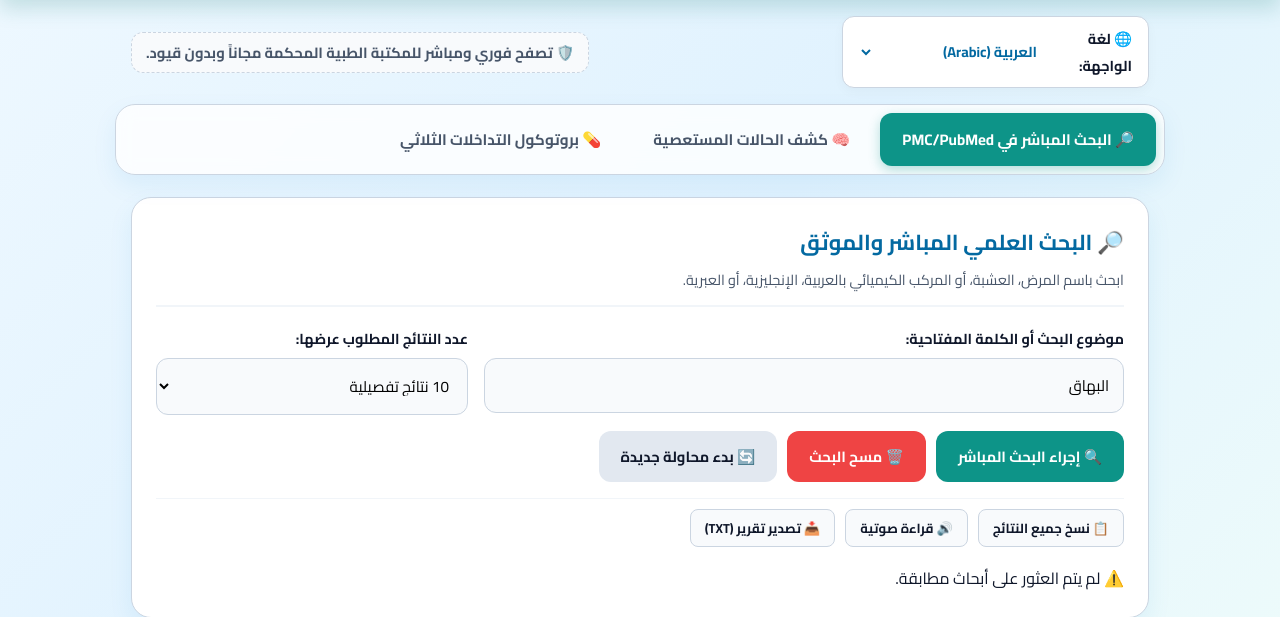
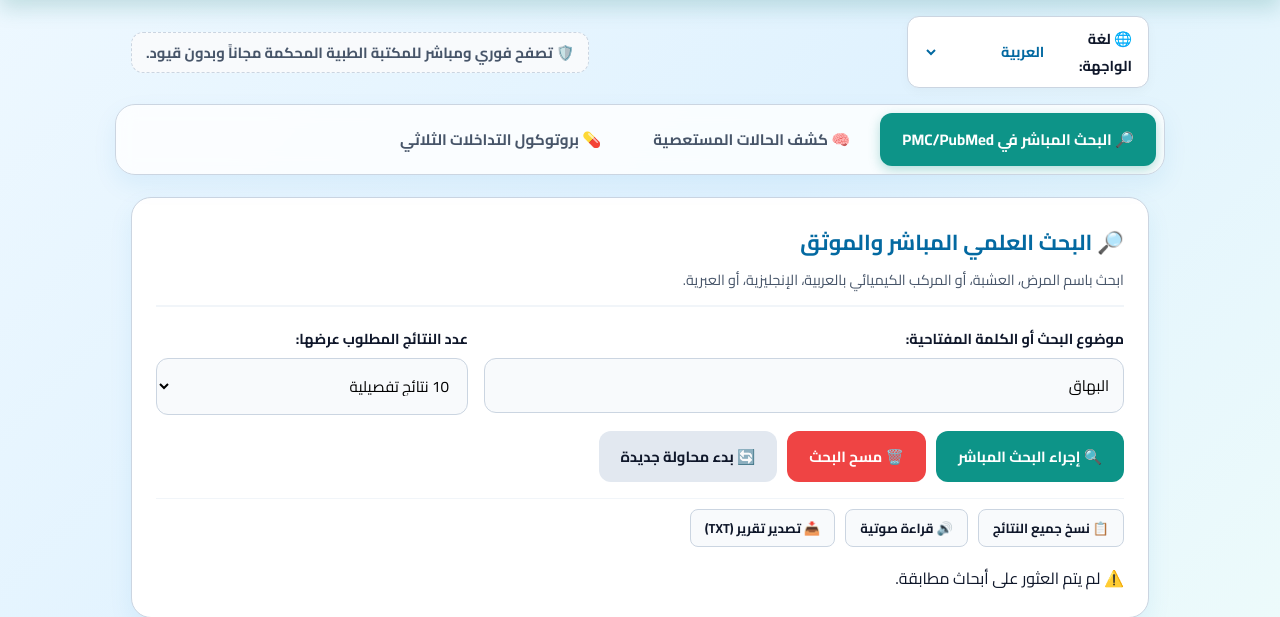
Before and after one commit to saidyounis31-cmyk/Universal-Medical-AI-Agent, a Flask app: page / in a window 1280 px wide. Shown: the part 203-820 px from the top of the page. Run offline with Flask 3, Linux system fonts and the light colour scheme; data that the repository does not hold is empty; some libraries are stand-ins or nearby versions.

Commit message:
Remove mixed-language UI selector labels and clarify full-phrase search

```diff
--- a/templates/index.html
+++ b/templates/index.html
@@ -116,9 +116,9 @@
         <div class="lang-switch-group">
             <span id="lbl-ui-lang">🌐 لغة الواجهة: </span>
             <select id="ui-lang-select" onchange="switchLanguage(this.value)">
-                <option value="ar" selected>العربية (Arabic)</option>
-                <option value="en">English (الإنجليزية)</option>
-                <option value="he">עברית (العبرية)</option>
+                <option value="ar" selected>العربية</option>
+                <option value="en">English</option>
+                <option value="he">עברית</option><option value="de">Deutsch</option>
             </select>
         </div>
         <div class="status-box" style="margin:0; padding:6px 14px;" id="lbl-banner-info">
```
